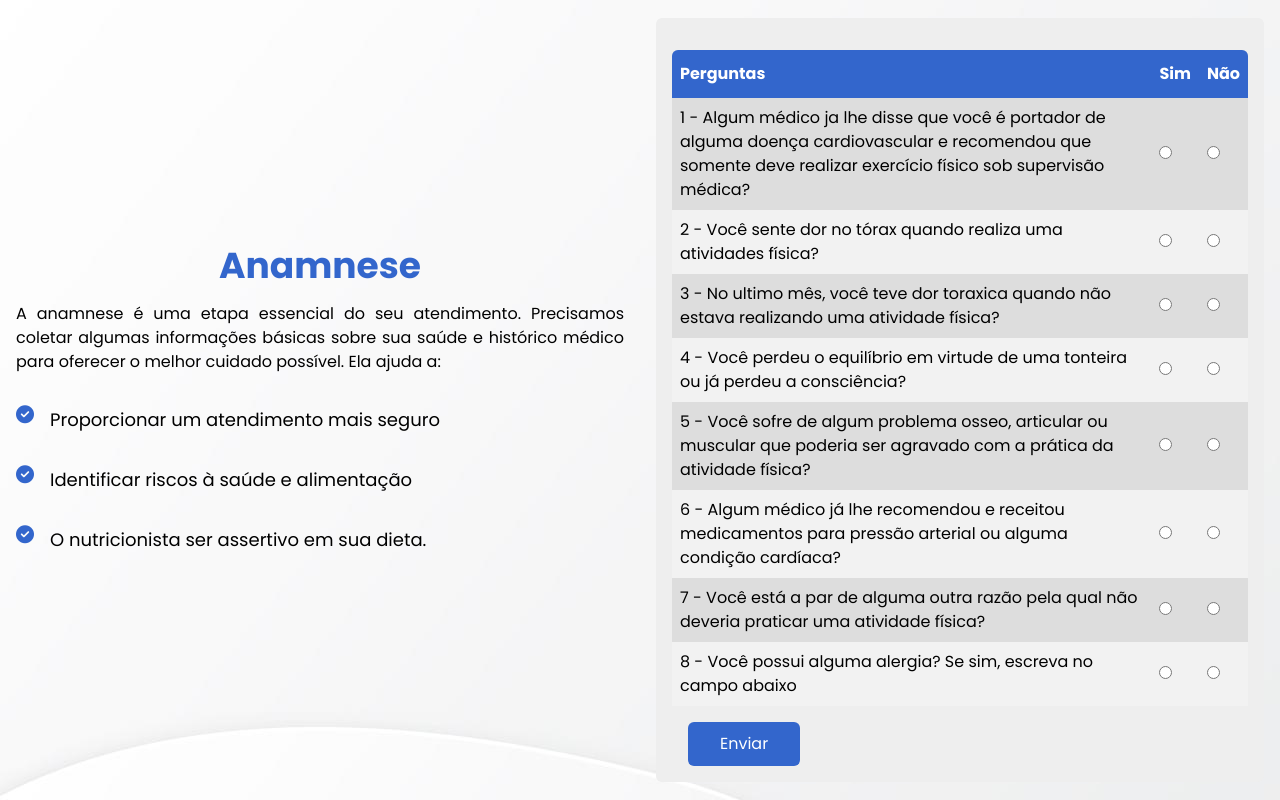
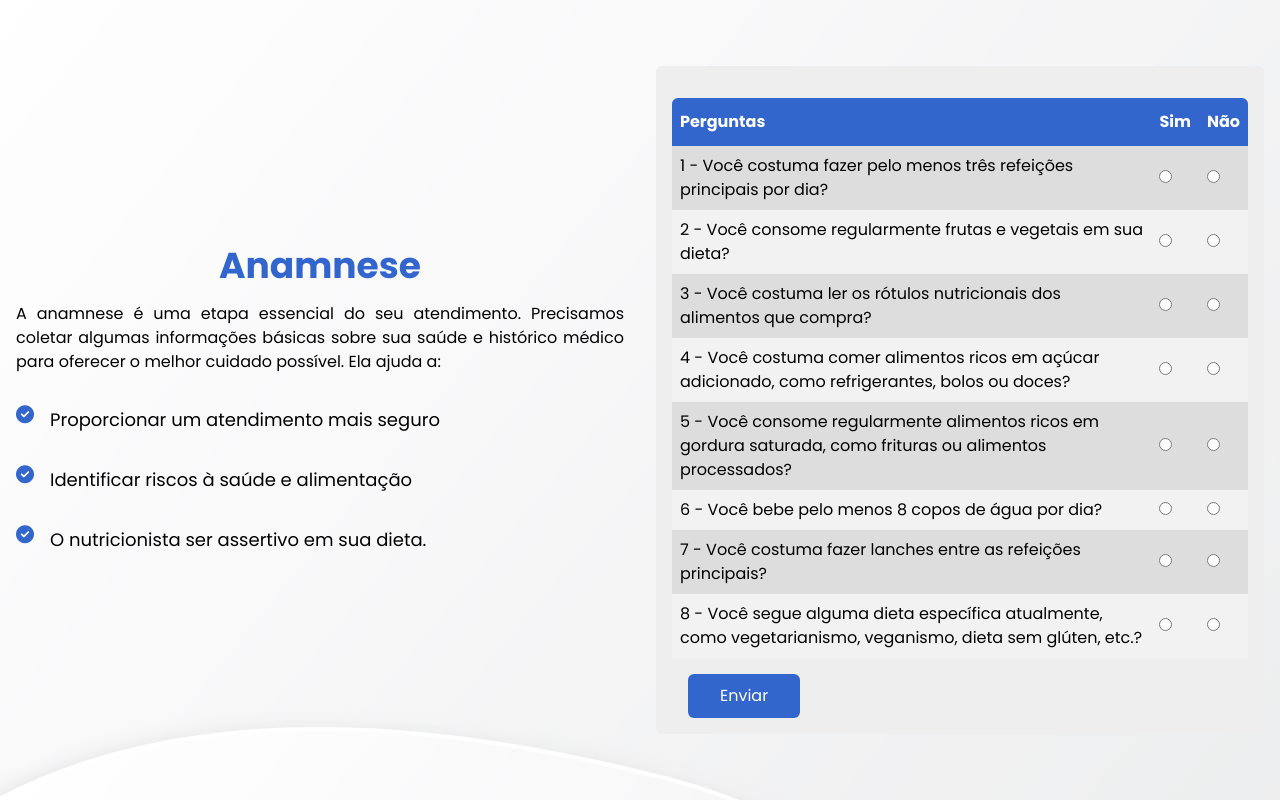
Before and after one commit to codeLeite/PIT2, a website: page pages/anamnese-user.html in a window 1280 px wide. Drawn offline with nearby package versions, Linux system fonts and the light colour scheme; files whose address does not match are found by name.

Commit message:
Add files via upload

```diff
--- a/pages/anamnese-user.html
+++ b/pages/anamnese-user.html
@@ -45,7 +45,7 @@
                     <tbody class="space-y-3">
                         <tr>
                             <td>
-                                <p>1 - Algum médico ja lhe disse que você é portador de alguma doença cardiovascular e recomendou que somente deve realizar exercício físico sob supervisão médica?</p>
+                                <p>1 - Você costuma fazer pelo menos três refeições principais por dia?</p>
                             </td>
                             <td>
                                 <input type="radio" value="true"  name="disease-carrie" class="accent-main" />
@@ -56,7 +56,7 @@
                         </tr>
                         <tr class="space-x-3">
                             <td>
-                                <p>2 - Você sente dor no tórax quando realiza uma atividades física?</p>
+                                <p>2 - Você consome regularmente frutas e vegetais em sua dieta?</p>
                             </td>
                             <td>
                                 <input type="radio" value="true"  name="torax-pain" class="accent-main" />
@@ -67,7 +67,7 @@
                         </tr>
                         <tr class="space-x-3">
                             <td>
-                                <p>3 - No ultimo mês, você teve dor toraxica quando não estava realizando uma atividade física?</p>
+                                <p>3 - Você costuma ler os rótulos nutricionais dos alimentos que compra?</p>
                             </td>
                             <td>
                                 <input type="radio" value="true"  name="torax-pain-month" class="accent-main" />
@@ -78,7 +78,7 @@
                         </tr>
                         <tr class="space-x-3">
                             <td>
-                                <p>4 - Você perdeu o equilíbrio em virtude de uma tonteira ou já perdeu a consciência?</p>
+                                <p>4 - Você costuma comer alimentos ricos em açúcar adicionado, como refrigerantes, bolos ou doces?</p>
                             </td>
                             <td>
                                 <input type="radio" value="true"  name=loss-balance" class="accent-main" />
@@ -89,7 +89,7 @@
                         </tr>
                         <tr class="space-x-3">
                             <td>
-                                <p>5 - Você sofre de algum problema osseo, articular ou muscular que poderia ser agravado com a prática da atividade física?</p>
+                                <p>5 - Você consome regularmente alimentos ricos em gordura saturada, como frituras ou alimentos processados?</p>
                             </td>
                             <td>
                                 <input type="radio" value="true"  name=bone-problem" class="accent-main" />
@@ -100,7 +100,7 @@
                         </tr>
                         <tr class="space-x-3">
                             <td>
-                                <p>6 - Algum médico já lhe recomendou e receitou medicamentos para pressão arterial ou alguma condição cardíaca?</p>
+                                <p>6 - Você bebe pelo menos 8 copos de água por dia?</p>
                             </td>
                             <td>
                                 <input type="radio" value="true"  name=blood-pressure" class="accent-main" />
@@ -111,7 +111,7 @@
                         </tr>
                         <tr class="space-x-3">
                             <td>
-                                <p>7 - Você está a par de alguma outra razão pela qual não deveria praticar uma atividade física?</p>
+                                <p>7 - Você costuma fazer lanches entre as refeições principais?</p>
                             </td>
                             <td>
                                 <input type="radio" value="true"  name=physical-activity" class="accent-main" />
@@ -122,7 +122,7 @@
                         </tr>
                         <tr class="space-x-3">
                             <td>
-                                <p>8 - Você possui alguma alergia? Se sim, escreva no campo abaixo</p>
+                                <p>8 - Você segue alguma dieta específica atualmente, como vegetarianismo, veganismo, dieta sem glúten, etc.?</p>
                             </td>
                             <td>
                                 <input type="radio" value="true"  name=allergic" class="accent-main" />
```
